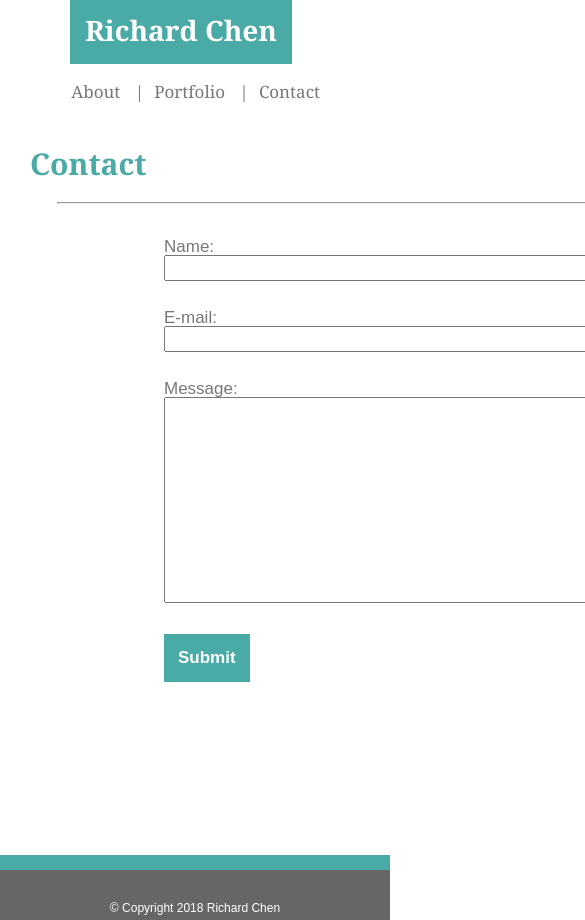
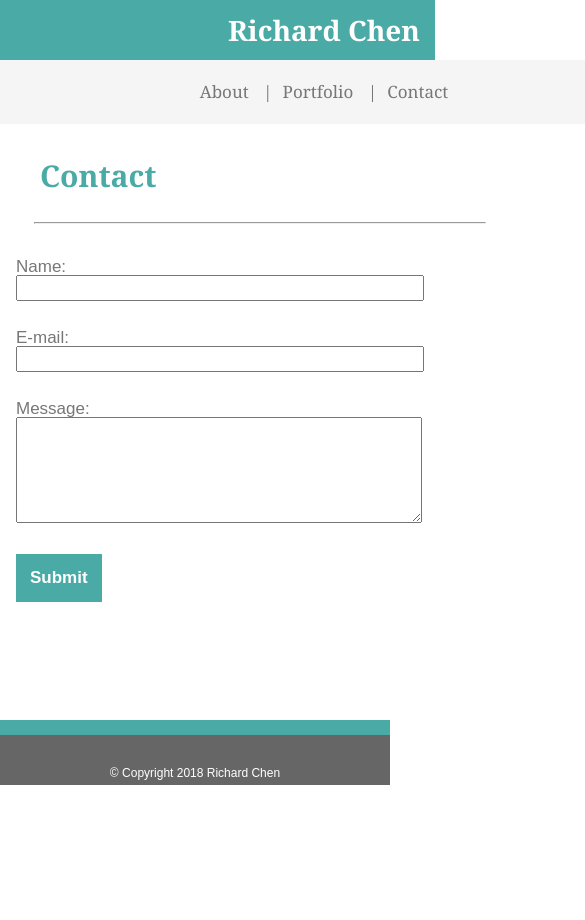
Before and after one commit to Restituo/Responsive-Portfolio, a plain HTML site: page contact.html in a window 390 px wide. Shown: the top 920 px of the page, 585 px wide, since content can reach past the window. After the commit the page ends 844 px from the top, so only its background shows below. Drawn offline with Linux system fonts and the light colour scheme.

Commit message:
finished

```diff
--- a/assets/css/style.css
+++ b/assets/css/style.css
@@ -258,3 +258,193 @@ label {
     background-image: url('../images/Sleep.png');
     background-size: 100% 100%;
 }
+
+/**Screen Size Changes**/
+
+@media screen and (max-width: 980px){
+
+    .Wrapper{
+        width:700px;
+
+    }
+
+    .content{
+        width: 700px;
+        margin: 50px;
+    }
+
+    .aboutMeHeader{
+        padding:30px;
+    }
+
+    .aboutText{
+       margin:0 auto;
+
+    }
+    .topBar{
+        width: auto;
+    }
+
+    .nameHeader{
+        margin-left: 50px;
+    }
+
+}
+
+@media screen and (max-width:768px){
+    .Wrapper{
+        width: 600px;
+        margin: 30px auto 70px auto;
+    }
+
+    .content{
+        width:600px;
+        margin: 20px auto 30px auto;
+    }
+
+    .aboutMeHeader{
+        padding:20px;
+    }
+    .aboutText{
+        margin: 0 auto;
+    }
+
+    .topBar{
+        width: auto;
+    }
+
+    .nameHeader{
+        margin-left: 25px;
+    }
+
+    .allHeader{
+        height: 40px;
+        width: 600px;
+        margin-top:20px;
+    }
+
+    /**Portfolio changes**/
+
+    .portBox{
+        width:240px;
+        height: 200px;
+    }
+
+    .portHeader{
+        padding: 20px;
+        margin: 10px;
+    }
+
+    .portRow{
+        width:610px;
+    }
+
+    /**CONTACT**/
+
+    input, textarea{
+        width: 560px;
+        height: 200px;
+        font: 16px;
+    }
+
+    .contactForm, .formModule {
+        width: 600px;
+    }
+
+    .contactHeader{
+        padding: 10px;
+        margin: 30px 20px 20px 20px;
+        line-height: 0;
+    }
+
+}
+
+@media screen and (max-width:640px){
+    .Wrapper{
+        width: 500px;
+        margin-top: 20px;
+        margin-right: 10px;
+    }
+
+    .content{
+        width:500px;
+        margin: auto;
+    }
+
+    .aboutMeHeader{
+        padding:20px;
+    }
+    .aboutText{
+        margin: 0 auto;
+    }
+
+    .topBar{
+        width: auto;
+        background-color: #4aaaa5;
+    }
+
+    .nameHeader{
+        margin-left: 0px;
+        width:648px;
+    }
+
+    .nameHeader span{
+        width:648px;
+        text-align: center;
+        background-color: #4aaaa5;
+    }
+
+    .topLink{
+        width:648px;
+        text-align: center;
+        background-color: whitesmoke;
+        margin-left: auto;
+        margin-right: auto;
+    }
+
+    .topBar ul {
+        float: left;
+    }
+
+    .allHeader{
+        height: 40px;
+        width: 500px;
+        margin-top:20px;
+    }
+
+    /**Portfolio changes**/
+
+    .portBox{
+        width:360px;
+        height: 260px;
+        margin-left: 40px;
+        margin-top: 10px;
+    }
+
+    .portHeader{
+        padding: 20px;
+        margin: 10px;
+    }
+
+    .portRow{
+        margin:0;
+    }
+
+    /**CONTACT**/
+
+    input, textarea{
+        width: 400px;
+        height: 100px;
+
+    }
+
+    .contactForm, .formModule {
+        width: 500px;
+    }
+
+    .contactHeader{
+        padding: 10px;
+        margin: 30px 20px 20px 20px;
+        line-height: 0;
+    }
+}
--- a/contact.html
+++ b/contact.html
@@ -25,7 +25,7 @@
 
         <div class="content">
             <div class="Wrapper">
-                <div>
+                <div class="allHeader">
                     <span class="contactHeader headerFont">Contact</span>
                 </div>
                 <hr />
```
Also changed, not shown: index.html (+1 -1 lines), portfolio.html (+1 -1 lines).
